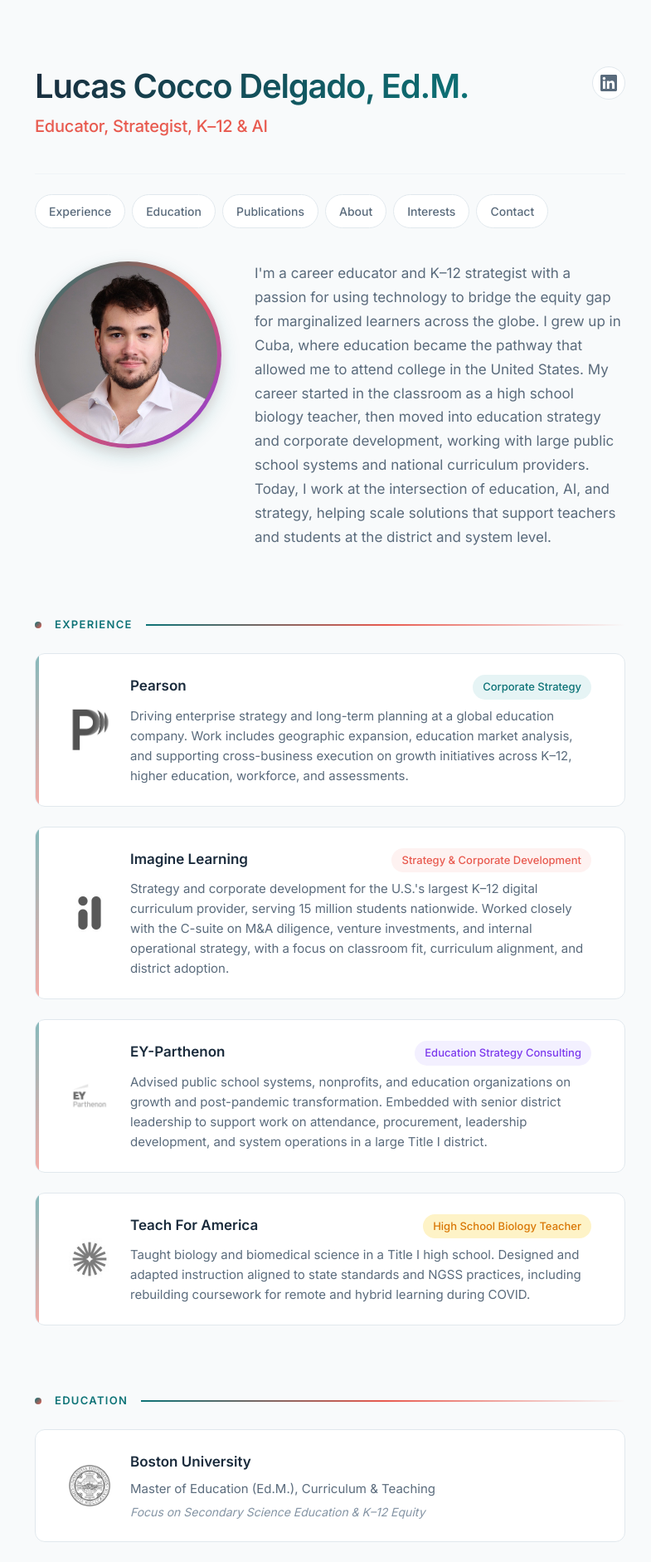
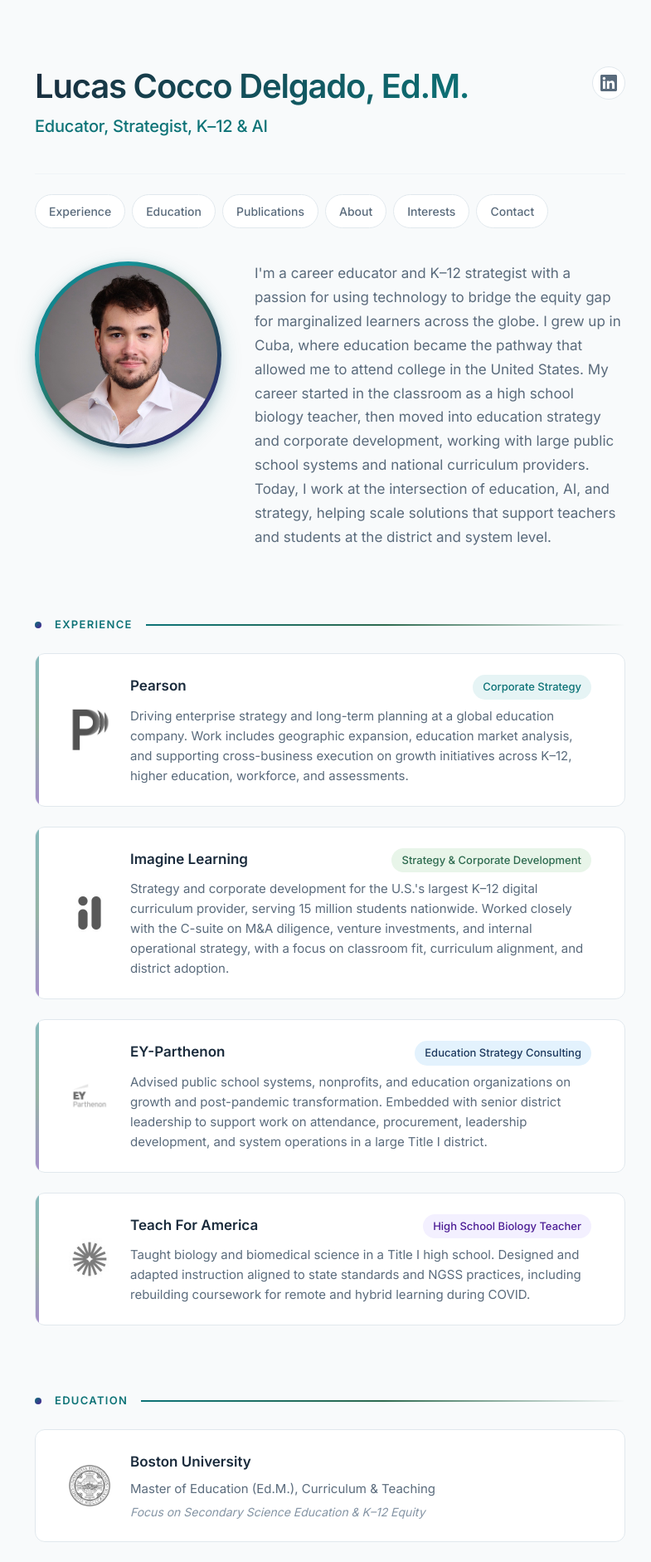
Before and after one commit to lucascoccodelgado/personalwebsite, a React (Vite) app: page / in a window 1280 px wide. Shown: the top 1882 px of the page at 83% size, without its empty margins (242-1027 px from the left). Built offline with nearby package versions, Linux system fonts and the light colour scheme.

Commit message:
Refine color palette to blue/green/teal/dark blue/purple range

```diff
--- a/src/App.css
+++ b/src/App.css
@@ -76,21 +76,21 @@
 }
 
 .nav-link:nth-child(2):hover {
-  color: var(--color-purple);
-  border-color: var(--color-purple);
-  background: var(--color-purple-subtle);
+  color: #4c1d95;
+  border-color: #4c1d95;
+  background: #f3f0ff;
 }
 
 .nav-link:nth-child(3):hover {
-  color: var(--color-accent);
-  border-color: var(--color-accent);
-  background: var(--color-accent-subtle);
+  color: #2d6a4f;
+  border-color: #2d6a4f;
+  background: #e8f5e9;
 }
 
 .nav-link:nth-child(4):hover {
-  color: var(--color-amber);
-  border-color: var(--color-amber);
-  background: var(--color-amber-subtle);
+  color: #1e3a5f;
+  border-color: #1e3a5f;
+  background: #e3f2fd;
 }
 
 .nav-link:nth-child(5):hover {
@@ -119,7 +119,7 @@
 
 .subtitle {
   font-size: 1.25rem;
-  color: var(--color-accent);
+  color: var(--color-primary);
   font-weight: 500;
   letter-spacing: -0.01em;
 }
@@ -129,15 +129,15 @@
   width: 225px;
   height: 225px;
   border-radius: 50%;
-  background: linear-gradient(135deg, var(--color-primary) 0%, var(--color-accent) 50%, var(--color-purple) 100%);
+  background: linear-gradient(135deg, #0d7377 0%, #14919b 25%, #2d6a4f 50%, #1e3a5f 75%, #4c1d95 100%);
   display: flex;
   align-items: center;
   justify-content: center;
   flex-shrink: 0;
   padding: 5px;
   box-shadow:
-    0 8px 24px rgba(13, 115, 119, 0.2),
-    0 4px 12px rgba(232, 90, 79, 0.15);
+    0 8px 24px rgba(13, 115, 119, 0.25),
+    0 4px 12px rgba(30, 58, 95, 0.2);
   animation: fadeIn 0.6s ease-out 0.1s both;
 }
 
@@ -200,14 +200,14 @@
   width: 8px;
   height: 8px;
   border-radius: 50%;
-  background: linear-gradient(135deg, var(--color-primary) 0%, var(--color-accent) 100%);
+  background: linear-gradient(135deg, var(--color-primary) 0%, #4c1d95 100%);
 }
 
 .section-title::after {
   content: '';
   flex: 1;
   height: 2px;
-  background: linear-gradient(90deg, var(--color-primary) 0%, var(--color-accent) 50%, transparent 100%);
+  background: linear-gradient(90deg, var(--color-primary) 0%, #2d6a4f 50%, transparent 100%);
 }
 
 /* Experience Cards */
@@ -256,7 +256,7 @@
   top: 0;
   bottom: 0;
   width: 4px;
-  background: linear-gradient(180deg, var(--color-primary) 0%, var(--color-accent) 100%);
+  background: linear-gradient(180deg, var(--color-primary) 0%, #2d6a4f 50%, #4c1d95 100%);
   opacity: 0.5;
   transition: opacity var(--transition);
 }
@@ -306,18 +306,18 @@
 }
 
 .card:nth-child(2) .card-type {
-  color: var(--color-accent);
-  background: var(--color-accent-subtle);
+  color: #2d6a4f;
+  background: #e8f5e9;
 }
 
 .card:nth-child(3) .card-type {
-  color: var(--color-purple);
-  background: var(--color-purple-subtle);
+  color: #1e3a5f;
+  background: #e3f2fd;
 }
 
 .card:nth-child(4) .card-type {
-  color: var(--color-amber);
-  background: var(--color-amber-subtle);
+  color: #4c1d95;
+  background: #f3f0ff;
 }
 
 .card-description {
@@ -372,9 +372,9 @@
 }
 
 .publication:nth-child(1) .publication-source { color: var(--color-primary); }
-.publication:nth-child(2) .publication-source { color: var(--color-accent); }
-.publication:nth-child(3) .publication-source { color: var(--color-purple); }
-.publication:nth-child(4) .publication-source { color: var(--color-amber); }
+.publication:nth-child(2) .publication-source { color: #2d6a4f; }
+.publication:nth-child(3) .publication-source { color: #1e3a5f; }
+.publication:nth-child(4) .publication-source { color: #4c1d95; }
 
 .publication-year {
   font-size: 0.8125rem;
@@ -649,7 +649,7 @@
   left: 0;
   right: 0;
   height: 3px;
-  background: linear-gradient(90deg, var(--color-primary) 0%, var(--color-accent) 50%, var(--color-purple) 100%);
+  background: linear-gradient(90deg, var(--color-primary) 0%, #2d6a4f 33%, #1e3a5f 66%, #4c1d95 100%);
 }
 
 .footer-content {
```
